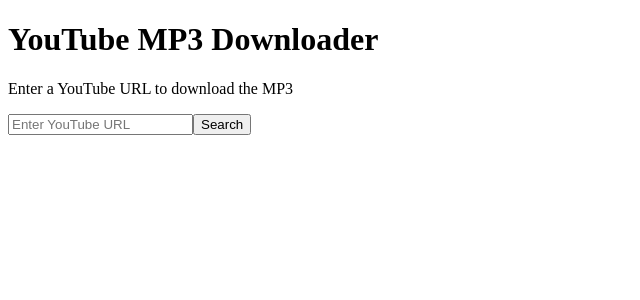
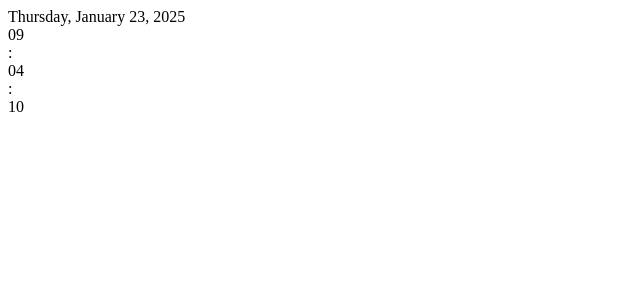
Before and after one commit to Darkness-cpu/dotart-rollup-react-ts, a React app: page / in a window 1280 px wide. Shown: the top 300 px of the page, without its empty margins (0-640 px from the left). Built offline with nearby package versions, Linux system fonts and the light colour scheme; the HTML template or start-up script is replaced by a standard one.

Commit message:
Update app.tsx

```diff
--- a/src/app.tsx
+++ b/src/app.tsx
@@ -1,49 +1,51 @@
-import React, { useState } from 'react';
+import React, { useState, useEffect } from 'react';
 
 const App: React.FC = () => {
-  const [result, setResult] = useState<string>('');
-  const [data, setData] = useState<{ link: string | null }>({ link: null });
+  const [date, setDate] = useState('');
+  const [hours, setHours] = useState('00');
+  const [minutes, setMinutes] = useState('00');
+  const [seconds, setSeconds] = useState('00');
 
-  const handleSearch = async () => {
-    const urlInput = (document.getElementById('youtubeUrl') as HTMLInputElement).value;
-    if (!urlInput) {
-      setResult('Please enter a URL.');
-      return;
-    }
+  useEffect(() => {
+    const updateClock = () => {
+      const now = new Date();
 
-    setResult('Processing...');
-    try {
-      const response = await fetch(`/dl?url=${encodeURIComponent(urlInput)}`);
-      const responseData = await response.json();
+      const hours = now.getHours().toString().padStart(2, '0');
+      const minutes = now.getMinutes().toString().padStart(2, '0');
+      const seconds = now.getSeconds().toString().padStart(2, '0');
 
-      if (responseData.link) {
-        setData({ link: responseData.link });
-      } else {
-        setResult('Failed to get the MP3 link.');
-      }
-    } catch (error) {
-      // ตรวจสอบและแปลงชนิดของ error
-      if (error instanceof Error) {
-        setResult(`Error: ${error.message}`);
-      } else {
-        setResult('An unknown error occurred.');
-      }
-    }
-  };
+      const year = now.getFullYear();
+      const month = now.toLocaleString('default', { month: 'long' });
+      const dayDate = now.getDate();
+      const day = now.toLocaleString('default', { weekday: 'long' });
+
+      setDate(`${day}, ${month} ${dayDate}, ${year}`);
+      setHours(hours);
+      setMinutes(minutes);
+      setSeconds(seconds);
+    };
+
+    updateClock(); // Initial update
+
+    const intervalId = setInterval(updateClock, 1000);
+
+    return () => clearInterval(intervalId); // Cleanup interval on unmount
+  }, []);
 
   return (
-    <div>
-      <h1>YouTube MP3 Downloader</h1>
-      <p>Enter a YouTube URL to download the MP3</p>
-      <input type="text" id="youtubeUrl" placeholder="Enter YouTube URL" />
-      <button onClick={handleSearch}>Search</button>
-      <p id="result">{result}</p>
-      {data.link && (
-        <a href={data.link} target="_blank" rel="noopener noreferrer">
-          Download
-        </a>
-      )}
+    <div className="container">
+      <div className="date">{date}</div>
+      <div className="clock">
+        <div className="time-row">
+          <div className="time-box hours">{hours}</div>
+          <div className="separator">:</div>
+          <div className="time-box minutes">{minutes}</div>
+          <div className="separator">:</div>
+          <div className="time-box seconds">{seconds}</div>
+        </div>
+      </div>
     </div>
   );
 };
+
 export default App;
```
